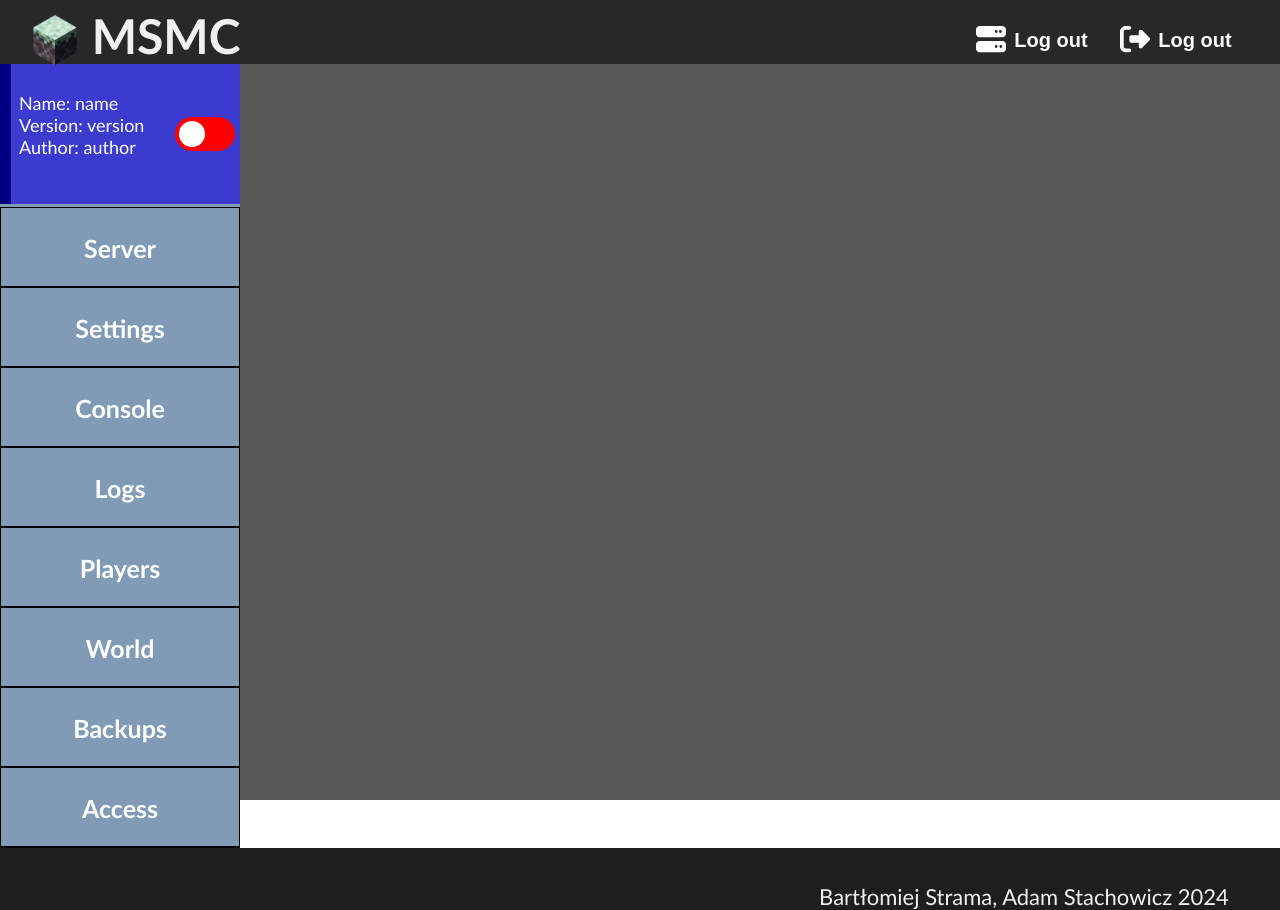
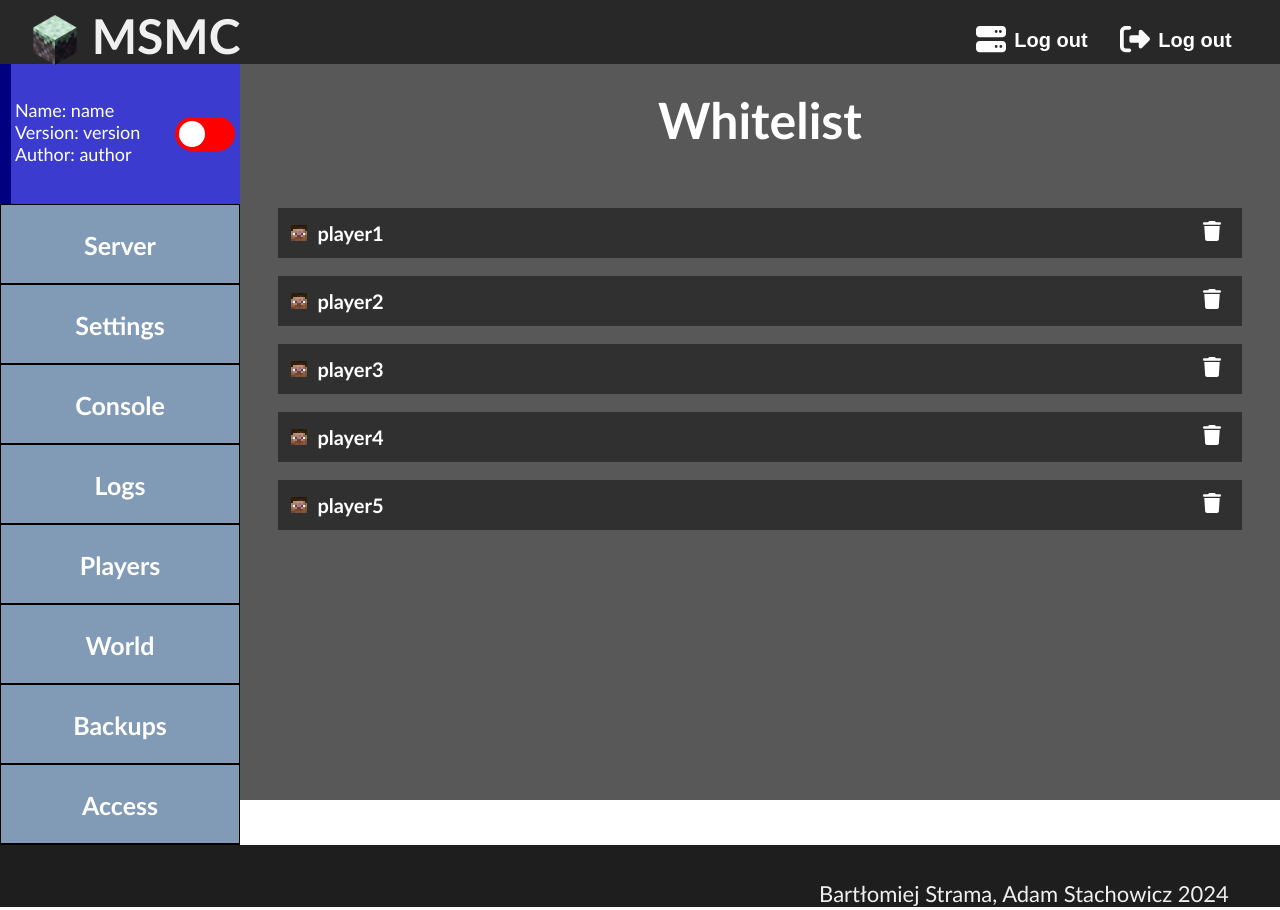
Before and after one commit to BadClup/MSMC, a SvelteKit app in the folder frontend/: page /configuration/players/whitelist in a window 1280 px wide. Built offline with nearby package versions, Linux system fonts and the light colour scheme.

Commit message:
Few changes to optionList. Changes in whitelist

```diff
--- a/frontend/src/lib/components/optionsList.svelte
+++ b/frontend/src/lib/components/optionsList.svelte
@@ -22,15 +22,7 @@
         box-sizing: border-box;
         margin: 0;
         text-align: left;
-    }
-
-    #statusMargin{
-        height: 100%;
-        width: 11px;
-        background-color: navy;
-        box-sizing: border-box;
-        display: inline-block;
-        margin: 0;
+        border-left: 11px navy solid;
     }
 
     #status{
@@ -39,7 +31,7 @@
         box-sizing: border-box;
         text-align: left;
         position: relative;
-        bottom: 50px;
+        top: 35px;
         margin: 0;
         padding-left: 4px;
         font-size: 18px;
--- a/frontend/src/routes/configuration/players/+page.svelte
+++ b/frontend/src/routes/configuration/players/+page.svelte
@@ -2,6 +2,7 @@
     import Top from "$lib/components/Top.svelte";
     import Footer from "$lib/components/Footer.svelte";
     import OptionsList from "$lib/components/optionsList.svelte";
+    import banPlayer from '$lib/images/banPlayer.svg';
 
     interface Player{
         name: string;
@@ -85,7 +86,7 @@
         display: inline-block;
         width: 100%;
         height: 50px;
-        margin-top: 22px;
+        margin-top: 18px;
         background-color: rgb(48, 48, 48);
     }
 
@@ -108,12 +109,15 @@
         float: right;
         background-color: rgb(48, 48, 48);
         color: white;
-        padding: 10px;
+        padding: 7px 10px 0px;
     }
 
     button{
-        width: 30px;
-        height: 30px;
+        width: 36px;
+        height: 36px;
+        background-color: transparent;
+        border: 0;
+        color: white;
     }
 </style>
 
@@ -128,7 +132,7 @@
                     <div class="buttonsContainer">
                         <button>O1</button>
                         <button>O2</button>
-                        <button>O3</button>
+                        <button><img src={banPlayer} alt="Ban"></button>
                         <button>O4</button>
                     </div>
                 </div>
--- a/frontend/src/routes/configuration/players/whitelist/+page.svelte
+++ b/frontend/src/routes/configuration/players/whitelist/+page.svelte
@@ -2,6 +2,13 @@
     import Top from "$lib/components/Top.svelte";
     import Footer from "$lib/components/Footer.svelte";
     import OptionsList from "$lib/components/optionsList.svelte";
+    import remove from '$lib/images/remove.svg';
+
+    interface Player{
+        name: string;
+    }
+
+    const whitelist: Player[] = [{name: "player1"}, {name: "player2"}, {name: "player3"}, {name: "player4"}, {name: "player5"}]
 </script>
 <style>
     section{
@@ -25,12 +32,80 @@
         height: 100%;
         width: 240px;
     }
+
+    main{
+        display: inline-block;
+        box-sizing: border-box;
+        width: calc(100% - 240px);
+        height: 100%;
+        padding: 2% 3%;
+    }
+
+    h1{
+        position: relative;
+        text-align: center;
+        font-weight: bold;
+        font-size: 50px;
+        color: inherit;
+        margin: 0;
+        margin-bottom: 40px;
+    }
+
+    .playerWrapper{
+        box-sizing: border-box;
+        display: inline-block;
+        width: 100%;
+        height: 50px;
+        margin-top: 18px;
+        background-color: rgb(48, 48, 48);
+    }
+
+    .playerInfo{
+        display: inline-block;
+        background-color: rgb(48, 48, 48);
+        color: white;
+        font-weight: 600;
+        font-size: 20px;
+        padding: 13px;
+    }
+
+    .playerInfo::before{
+        content: url($lib/images/steve.png);
+        margin-right: 10px;
+    }
+
+    .buttonsContainer{
+        display: inline-block;
+        float: right;
+        background-color: rgb(48, 48, 48);
+        color: white;
+        padding: 10px 15px 0px;
+    }
+
+    button{
+        width: 30px;
+        height: 30px;
+        background-color: transparent;
+        border: 0;
+        color: white;
+    }
 </style>
 
 <section>
     <Top showServers={true} isLoggedIn={true}/>
     <div>
         <nav><OptionsList name={"name"} version={"version"} author={"author"}/></nav>
+        <main>
+            <h1>Whitelist</h1>
+            {#each whitelist as player}
+            <div class="playerWrapper">
+                <div class="playerInfo">{player.name}</div>
+                <div class="buttonsContainer">
+                    <button><img src={remove} alt="Remove"></button>
+                </div>
+            </div>
+        {/each}
+        </main>
     </div>
     <Footer/>
 </section>
```
Also changed, not shown: frontend/src/lib/images/banPlayer.svg (added), frontend/src/lib/images/remove.svg (added).
